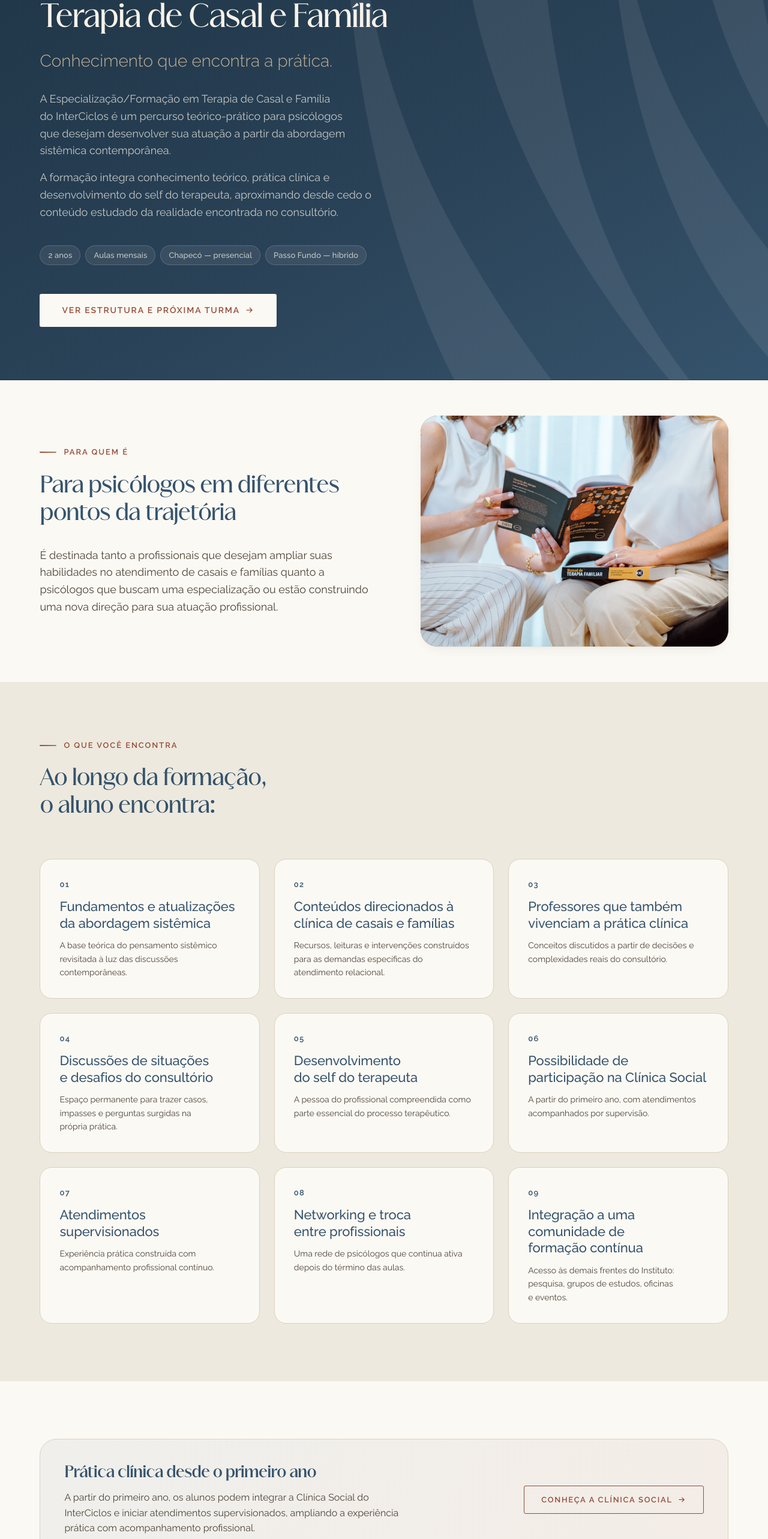
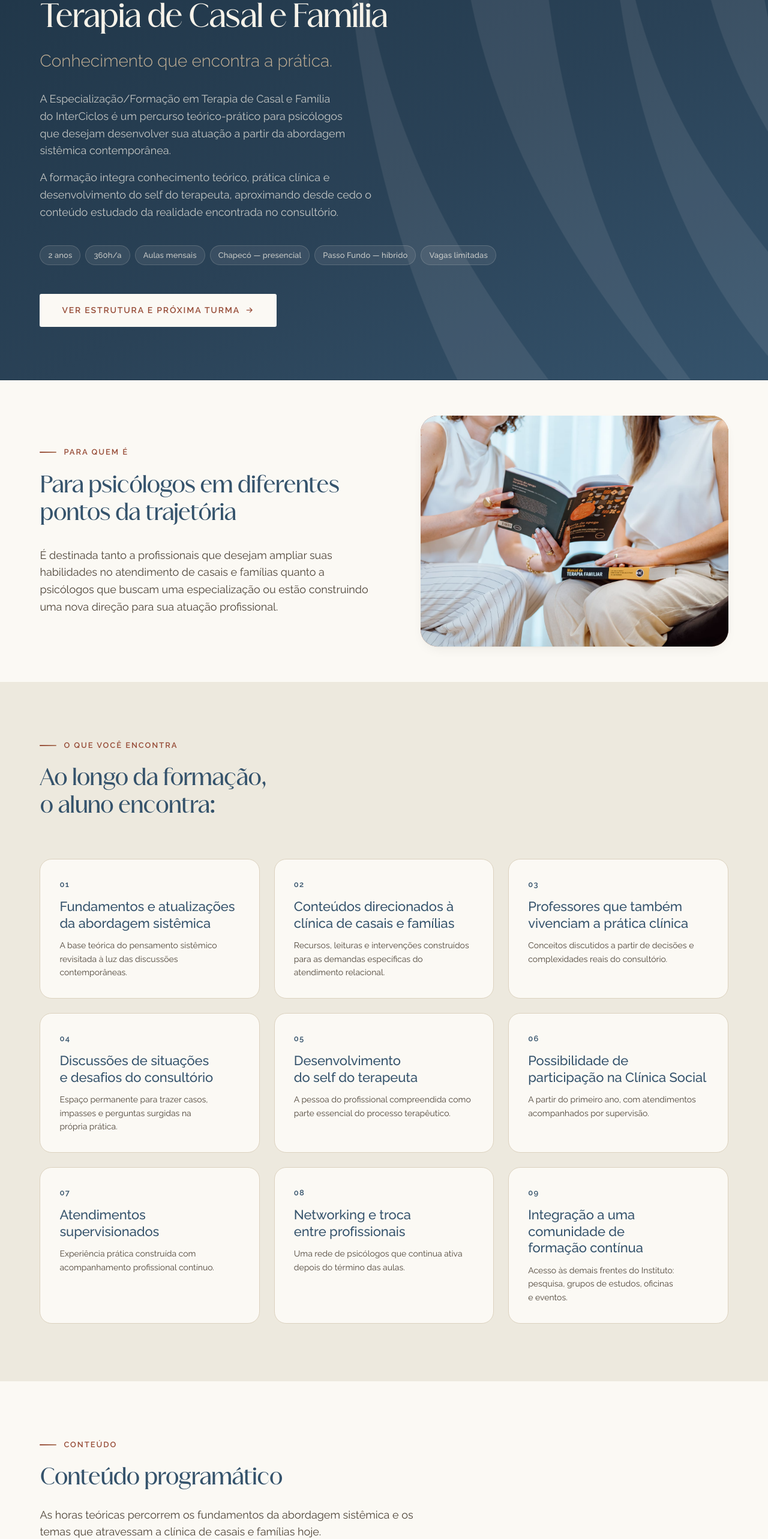
Before and after one commit to zucenci/interciclos-site, a Next.js app: page /especializacao in a window 1280 px wide. Shown: the part 234-2800 px from the top of the page at 60% size. Built offline with nearby package versions, Linux system fonts and the light colour scheme.

Commit message:
feat: add content modules for home, specializations, and testimonials to the site structure

```diff
--- a/src/app/especializacao/page.tsx
+++ b/src/app/especializacao/page.tsx
@@ -10,12 +10,13 @@ import { ListaDeDados } from '@/components/ui/ListaDeDados';
 import { Revelar } from '@/components/ui/Revelar';
 import { TituloDeSecao } from '@/components/ui/TituloDeSecao';
 import { especializacao as conteudo } from '@/content/paginas/especializacao';
+import { cx } from '@/lib/utils';
 import estilos from '@/styles/pagina.module.css';
 
 export const metadata: Metadata = {
   title: 'Especialização/Formação em Terapia de Casal e Família',
   description:
-    'Percurso teórico-prático de dois anos para psicólogos, com prática clínica supervisionada, desenvolvimento do self do terapeuta e abordagem sistêmica contemporânea. Turmas em Chapecó e Passo Fundo.',
+    'Percurso teórico-prático de dois anos e 360h/a para psicólogos, com duas ênfases de prática clínica supervisionada, desenvolvimento do self do terapeuta e abordagem sistêmica contemporânea. Vagas limitadas em Chapecó e Passo Fundo.',
   alternates: { canonical: '/especializacao' },
 };
 
@@ -25,7 +26,14 @@ export default function PaginaEspecializacao() {
       <CabecalhoDePagina
         conteudo={conteudo.cabecalho}
         variante="destaque"
-        etiquetas={['2 anos', 'Aulas mensais', 'Chapecó — presencial', 'Passo Fundo — híbrido']}
+        etiquetas={[
+          '2 anos',
+          '360h/a',
+          'Aulas mensais',
+          'Chapecó — presencial',
+          'Passo Fundo — híbrido',
+          'Vagas limitadas',
+        ]}
       >
         <Botao href="#estrutura" variante="claro" tamanho="grande">
           Ver estrutura e próxima turma
@@ -70,6 +78,57 @@ export default function PaginaEspecializacao() {
         numerado
       />
 
+      <Secao id="conteudo-programatico" fundo="papel">
+        <Container>
+          <Revelar>
+            <TituloDeSecao
+              rotulo={conteudo.conteudoProgramatico.rotulo}
+              titulo={conteudo.conteudoProgramatico.titulo}
+              chamada={conteudo.conteudoProgramatico.chamada}
+              className={estilos.tituloEstrutura}
+            />
+          </Revelar>
+
+          <Revelar atraso={100} como="ol" className={estilos.gradeDisciplinas}>
+            {conteudo.conteudoProgramatico.disciplinas.map((disciplina, indice) => (
+              <li key={disciplina} className={estilos.disciplina}>
+                <span className={estilos.disciplinaNumero} aria-hidden="true">
+                  {String(indice + 1).padStart(2, '0')}
+                </span>
+                {disciplina}
+              </li>
+            ))}
+          </Revelar>
+        </Container>
+      </Secao>
+
+      <Secao id="enfases" fundo="suave">
+        <Container>
+          <Revelar>
+            <TituloDeSecao
+              rotulo={conteudo.enfases.rotulo}
+              titulo={conteudo.enfases.titulo}
+              chamada={conteudo.enfases.paragrafo}
+              className={estilos.tituloEstrutura}
+            />
+          </Revelar>
+
+          <ul className={estilos.doisPublicos}>
+            {conteudo.enfases.itens.map((enfase, indice) => (
+              <Revelar key={enfase.id} como="li" atraso={indice * 100}>
+                <article className={estilos.publico} id={enfase.id}>
+                  <p className={estilos.publicoRotulo}>{enfase.rotulo}</p>
+                  <h3 className={cx(estilos.publicoTitulo, estilos.tituloComQuebra)}>
+                    {enfase.titulo}
+                  </h3>
+                  <p className={estilos.publicoParagrafo}>{enfase.descricao}</p>
+                </article>
+              </Revelar>
+            ))}
+          </ul>
+        </Container>
+      </Secao>
+
       <Secao fundo="papel">
         <Container>
           <Revelar className={estilos.faixaClinica}>
@@ -97,6 +156,20 @@ export default function PaginaEspecializacao() {
           <Revelar atraso={100} className={estilos.cartaoEstrutura}>
             <ListaDeDados dados={conteudo.estrutura.dados} colunas="duas" />
 
+            <div className={estilos.cargaHoraria}>
+              <h3 className={estilos.cargaHorariaTitulo}>
+                {conteudo.estrutura.cargaHoraria.titulo}
+              </h3>
+              <ul className={estilos.cargaHorariaPartes}>
+                {conteudo.estrutura.cargaHoraria.partes.map((parte) => (
+                  <li key={parte.descricao} className={estilos.cargaParte}>
+                    <span className={estilos.cargaHoras}>{parte.horas}</span>
+                    <span className={estilos.cargaDescricao}>{parte.descricao}</span>
+                  </li>
+                ))}
+              </ul>
+            </div>
+
             <div className={estilos.rodapeEstrutura}>
               <p className={estilos.certificacao}>{conteudo.estrutura.certificacao}</p>
               <p className={estilos.destaqueTurma}>
--- a/src/content/depoimentos.ts
+++ b/src/content/depoimentos.ts
@@ -4,7 +4,7 @@ export const depoimentos: Depoimento[] = [
   {
     texto:
       'Realizar a formação no InterCiclos foi um marco muito importante na minha trajetória profissional e pessoal. Além da qualidade técnica e do embasamento teórico, encontrei um espaço de aprendizado, acolhimento, troca de experiências, fortalecimento… que contribuíram com o desenvolvimento do olhar clínico e da profissional que sou hoje. A formação ampliou minha compreensão sobre os processos terapêuticos e trouxe ferramentas que fazem a diferença na minha prática clínica diária. Hoje me sinto muito mais segura, preparada e sensível para conduzir os atendimentos. Sou muito grata a Danielle e também a todos os professores que tivemos, pelo compromisso com uma formação de excelência. Recomendo demais a todos os profissionais que desejam aprofundar seus conhecimentos teóricos e do próprio self, pois farão uma transformação na sua prática clínica e na sua vida pessoal!',
-    autor: 'Dalvana',
+    autor: 'Dalvana Zago',
     contexto: 'Especialização em Terapia de Casal e Família',
   },
   {
--- a/src/content/frentes.ts
+++ b/src/content/frentes.ts
@@ -23,7 +23,7 @@ export const frentes: Frente[] = [
     resumo:
       'Atendimentos supervisionados para alunos da Especialização e acesso à psicoterapia com valores sociais para a comunidade.',
     href: '/clinica-social',
-    formato: ['Atendimentos online', 'Supervisão mensal'],
+    formato: ['Atendimentos online e presencial', 'Supervisão mensal'],
   },
   {
     slug: 'grupos-de-estudos',
--- a/src/content/home.ts
+++ b/src/content/home.ts
@@ -40,7 +40,7 @@ export const eventosHome = {
    */
   agenda: [] as Evento[],
   acao: {
-    rotulo: 'Falar sobre os próximos encontros',
+    rotulo: 'Falar sobre os próximos eventos',
     href: whatsapp('Olá! Vim pelo site do InterCiclos e gostaria de saber sobre os próximos eventos.'),
     externo: true,
   } as Cta,
--- a/src/content/paginas/clinica-social.ts
+++ b/src/content/paginas/clinica-social.ts
@@ -19,7 +19,7 @@ export const clinicaSocial = {
       paragrafos: [
         'Alunos vinculados à Especialização podem participar da Clínica Social e realizar atendimentos supervisionados, aproximando teoria e prática dentro de uma estrutura de acompanhamento clínico.',
       ],
-      condicoes: ['Supervisão obrigatória mensal', 'Atendimentos online'],
+      condicoes: ['Supervisão obrigatória mensal', 'Atendimentos online e presencial'],
       acao: {
         rotulo: 'Quero participar como terapeuta',
         href: whatsapp(
@@ -35,7 +35,7 @@ export const clinicaSocial = {
       paragrafos: [
         'A Clínica Social possibilita acesso à psicoterapia por meio de atendimentos realizados por profissionais vinculados ao processo de formação do InterCiclos e acompanhados por supervisão.',
       ],
-      condicoes: ['Atendimentos online', 'Valores sociais'],
+      condicoes: ['Atendimentos online e presencial', 'Valores sociais'],
       acao: {
         rotulo: 'Busco atendimento',
         href: whatsapp(
--- a/src/content/paginas/especializacao.ts
+++ b/src/content/paginas/especializacao.ts
@@ -73,6 +73,63 @@ export const especializacao = {
       },
     ],
   },
+  /**
+   * Grade curricular completa. Lista longa e sem descrição por item — a página
+   * a apresenta em colunas, para que a leitura desça cada coluna na ordem em
+   * que as disciplinas acontecem.
+   */
+  conteudoProgramatico: {
+    rotulo: 'Conteúdo',
+    titulo: 'Conteúdo programático',
+    chamada:
+      'As horas teóricas percorrem os fundamentos da abordagem sistêmica e os temas que atravessam a clínica de casais e famílias hoje.',
+    disciplinas: [
+      'Evolução do Pensamento Sistêmico',
+      'Epistemologia',
+      'Bioética',
+      'Terapia Familiar no Brasil',
+      'Escolas Base da Terapia Familiar',
+      'Conceitos e Técnicas da abordagem Sistêmica',
+      'Escolas Contemporâneas de Terapia Familiar I e II',
+      'Ciclo Vital da Família — Rituais, Mitos e Ritos de Passagem',
+      'Teoria do Apego (infantil e adulto)',
+      'Suicídio, morte e doenças crônicas',
+      'Famílias Contemporâneas: transgêneras, monoparentais, homoafetivas, monogâmicas e poligâmicas',
+      'Intimidade conjugal',
+      'Políticas Públicas',
+      'Violência Familiar e Relacionamentos Abusivos',
+      'Relação com o dinheiro',
+      'Infidelidade',
+      'Divórcio',
+      'Trabalhos de Self do Terapeuta',
+      'Atendimentos de casais e famílias em sala de espelho ou supervisão de casos',
+    ],
+  },
+  /** As duas ênfases sob as quais acontecem as horas de prática. */
+  enfases: {
+    rotulo: 'Ênfases',
+    titulo: 'Duas ênfases para a prática clínica',
+    paragrafo:
+      'As horas práticas acontecem em duas ênfases. Ambas partem do atendimento de casais e famílias reais — o que muda é o enquadre em que ele acontece e a forma como é acompanhado.',
+    itens: [
+      {
+        id: 'enfase-1',
+        rotulo: 'Ênfase 1',
+        titulo: 'Sala de espelho com equipe terapêutica',
+        descricao:
+          'O aluno atende casais e famílias em sala de espelho, acompanhado por uma equipe terapêutica que observa o encontro e discute com ele as escolhas feitas em sessão.',
+      },
+      {
+        id: 'enfase-2',
+        rotulo: 'Ênfase 2',
+        /* A quebra é intencional: mantém os dois títulos em duas linhas, e
+           com isso os parágrafos dos cartões começam na mesma altura. */
+        titulo: 'Supervisão de\natendimentos privados',
+        descricao:
+          'Os atendimentos privados de casal e família conduzidos pelo aluno são levados à supervisão, que acompanha de perto as decisões tomadas ao longo de cada caso.',
+      },
+    ],
+  },
   clinicaSocial: {
     titulo: 'Prática clínica desde o primeiro ano',
     paragrafo:
@@ -84,19 +141,32 @@ export const especializacao = {
     titulo: 'Como a formação acontece',
     dados: [
       { rotulo: 'Duração', valor: '2 anos' },
+      { rotulo: 'Carga horária', valor: '360h/a' },
       { rotulo: 'Aulas', valor: 'Mensais, sextas e sábados' },
-      { rotulo: 'Chapecó', valor: 'Presencial' },
-      { rotulo: 'Passo Fundo', valor: 'Formato híbrido' },
+      { rotulo: 'Turmas', valor: 'Vagas limitadas' },
+      { rotulo: 'Chapecó', valor: 'Presencial — 15 vagas' },
+      { rotulo: 'Passo Fundo', valor: 'Formato híbrido — 10 vagas' },
     ] as DadoEstrutural[],
+    /** Divisão das 360h/a entre teoria e prática. */
+    cargaHoraria: {
+      titulo: 'Como se dividem as 360h/a',
+      partes: [
+        { horas: '180h/a', descricao: 'Teóricas' },
+        {
+          horas: '180h/a',
+          descricao: 'Atendimentos práticos e trabalho do self do terapeuta',
+        },
+      ],
+    },
     /** Fora da lista: é a informação que move a decisão de inscrição. */
     novaTurma: { rotulo: 'Nova turma', valor: 'Março de 2027' },
     /**
-     * PENDENTE: validar institucionalmente a redação sobre a parceria com a
-     * Faculdade Mario Quintana e a menção aos requisitos da ABRATEF antes
-     * da publicação (conforme observações do documento de textos).
+     * O reconhecimento pelo MEC e a menção à ABRATEF foram confirmados pela
+     * direção. PENDENTE: validar institucionalmente a redação sobre a parceria
+     * com a Faculdade Mario Quintana antes da publicação.
      */
     certificacao:
-      'A formação é realizada em parceria com a Faculdade Mario Quintana e atende aos requisitos da ABRATEF.',
+      'Formação com reconhecimento pelo MEC, realizada em parceria com a Faculdade Mario Quintana, e que atende aos requisitos da ABRATEF.',
   },
   chamadaFinal: {
     titulo: 'Pronto para começar este ciclo?',
```
Also changed, not shown: src/styles/pagina.module.css (+93 -0 lines).
